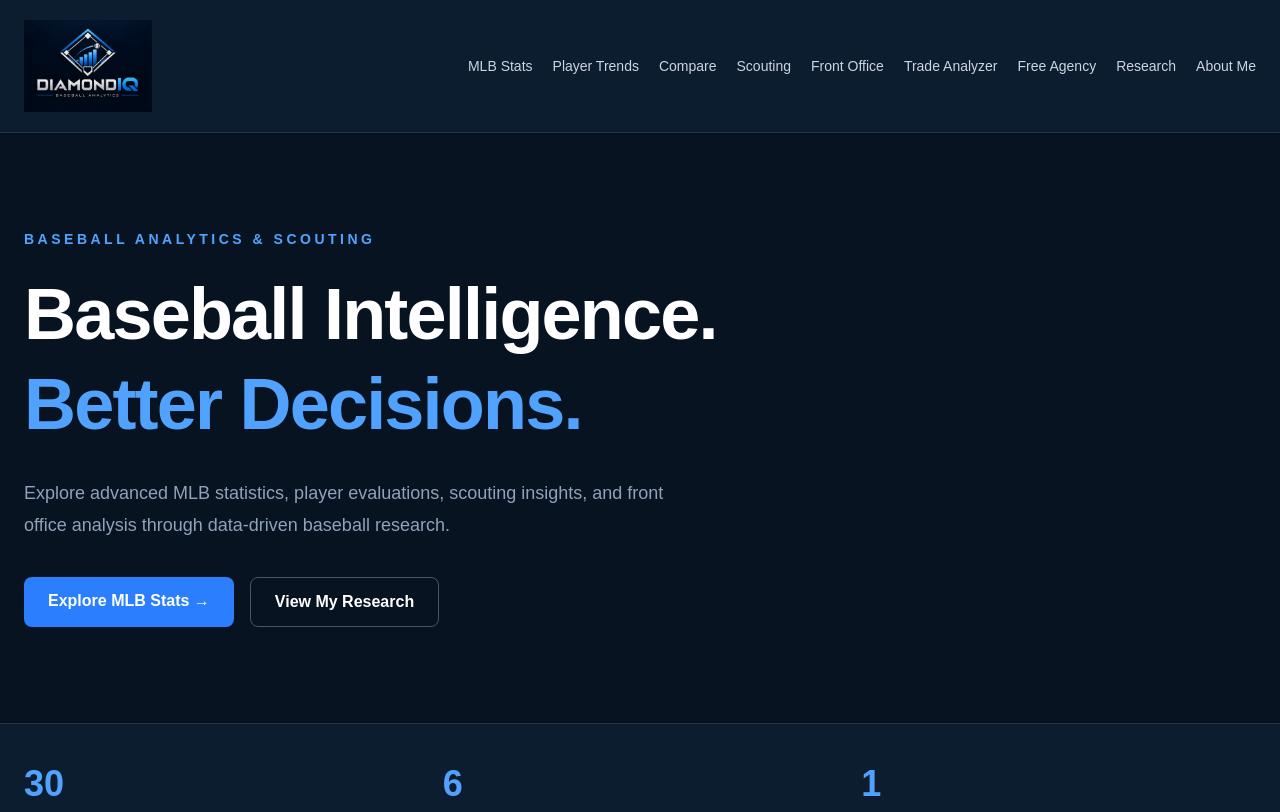
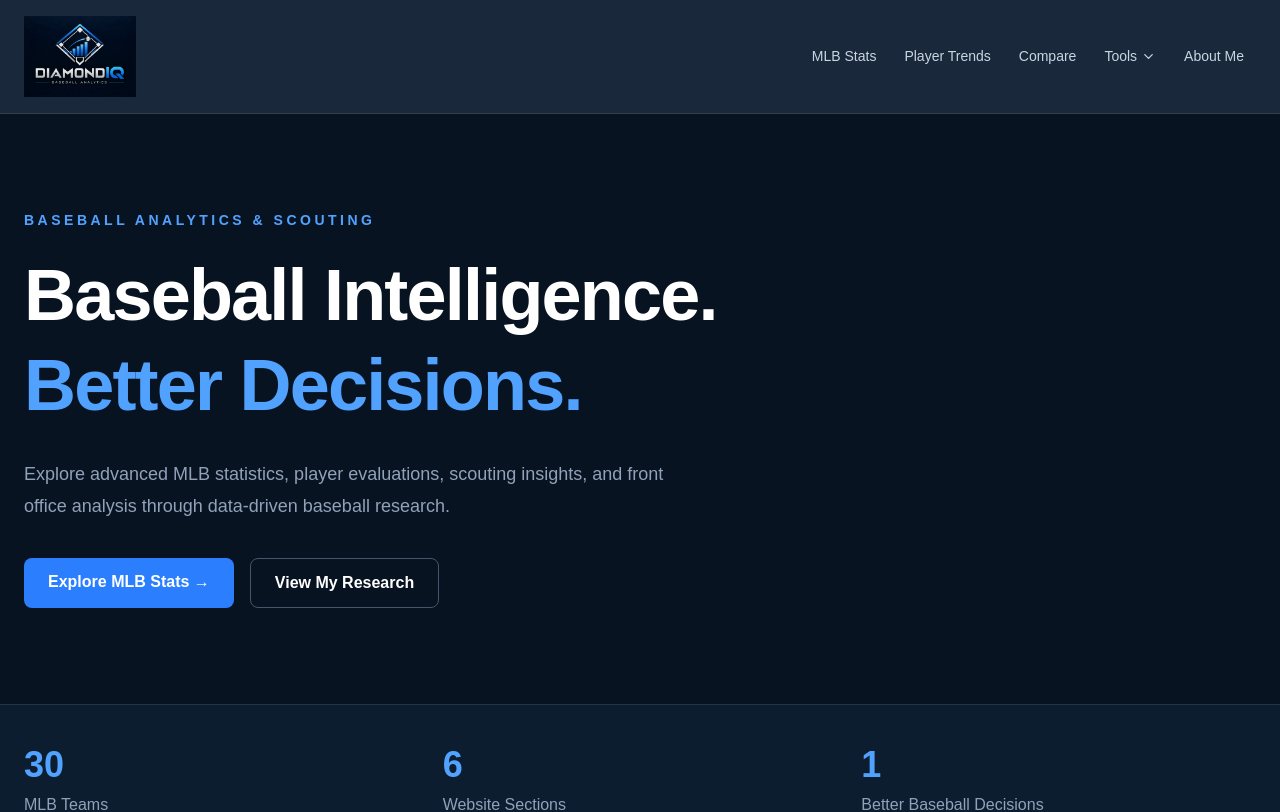
Before and after one commit to coreybann/DiamondIQ, a Next.js app: page / in a window 1280 px wide. Shown: the top 812 px of the page. Built offline with nearby package versions, Linux system fonts and the light colour scheme.

Commit message:
Redesign desktop navigation with Tools dropdown

```diff
--- /dev/null
+++ b/src/app/components/DesktopNav.tsx
@@ -0,0 +1,127 @@
+"use client";
+
+import Link from "next/link";
+import { usePathname } from "next/navigation";
+import { useState } from "react";
+import { ChevronDown } from "lucide-react";
+
+const primaryLinks = [
+  { label: "MLB Stats", href: "/stats" },
+  { label: "Player Trends", href: "/trends" },
+  { label: "Compare", href: "/compare" },
+];
+
+const toolLinks = [
+  { label: "Scouting", href: "/scouting" },
+  { label: "Front Office", href: "/front-office" },
+  { label: "Trade Analyzer", href: "/trade-analyzer" },
+  { label: "Free Agency", href: "/free-agency" },
+  { label: "Research", href: "/research" },
+];
+
+function isActive(pathname: string, href: string) {
+  return pathname === href || pathname.startsWith(`${href}/`);
+}
+
+export default function DesktopNav() {
+  const pathname = usePathname();
+  const [toolsOpen, setToolsOpen] = useState(false);
+  const toolsActive = toolLinks.some((item) =>
+    isActive(pathname, item.href)
+  );
+
+  const linkClass = (href: string) =>
+    `whitespace-nowrap rounded-lg px-3 py-2 text-sm transition-colors ${
+      isActive(pathname, href)
+        ? "bg-blue-500/10 font-semibold text-blue-400"
+        : "text-slate-300 hover:bg-white/5 hover:text-white"
+    }`;
+
+  return (
+    <nav className="mx-auto hidden w-full max-w-7xl items-center justify-between gap-6 px-6 py-4 md:flex">
+      <Link
+        href="/"
+        aria-label="DiamondIQ home"
+        className="flex shrink-0 items-center"
+      >
+        <img
+          src="/diamondiq-logo.png"
+          alt="DiamondIQ Baseball Analytics"
+          className="h-auto w-28"
+        />
+      </Link>
+
+      <div className="flex items-center gap-1">
+        {primaryLinks.map((item) => (
+          <Link
+            key={item.href}
+            href={item.href}
+            aria-current={pathname === item.href ? "page" : undefined}
+            className={linkClass(item.href)}
+          >
+            {item.label}
+          </Link>
+        ))}
+
+        <div className="relative">
+          <button
+            type="button"
+            aria-expanded={toolsOpen}
+            aria-haspopup="true"
+            onClick={() => setToolsOpen((open) => !open)}
+            onKeyDown={(event) => {
+              if (event.key === "Escape") setToolsOpen(false);
+            }}
+            className={`flex items-center gap-1 whitespace-nowrap rounded-lg px-3 py-2 text-sm transition-colors ${
+              toolsActive
+                ? "bg-blue-500/10 font-semibold text-blue-400"
+                : "text-slate-300 hover:bg-white/5 hover:text-white"
+            }`}
+          >
+            Tools
+            <ChevronDown
+              size={15}
+              className={`transition-transform ${toolsOpen ? "rotate-180" : ""}`}
+            />
+          </button>
+
+          {toolsOpen && (
+            <>
+              <button
+                type="button"
+                aria-label="Close tools menu"
+                className="fixed inset-0 z-40 cursor-default"
+                onClick={() => setToolsOpen(false)}
+              />
+              <div className="absolute right-0 top-full z-50 mt-2 w-56 rounded-xl border border-white/10 bg-[#102238] p-2 shadow-2xl">
+                {toolLinks.map((item) => (
+                  <Link
+                    key={item.href}
+                    href={item.href}
+                    onClick={() => setToolsOpen(false)}
+                    aria-current={pathname === item.href ? "page" : undefined}
+                    className={`block rounded-lg px-3 py-2.5 text-sm transition-colors ${
+                      isActive(pathname, item.href)
+                        ? "bg-blue-500/10 font-semibold text-blue-400"
+                        : "text-slate-300 hover:bg-white/5 hover:text-white"
+                    }`}
+                  >
+                    {item.label}
+                  </Link>
+                ))}
+              </div>
+            </>
+          )}
+        </div>
+
+        <Link
+          href="/about"
+          aria-current={pathname === "/about" ? "page" : undefined}
+          className={linkClass("/about")}
+        >
+          About Me
+        </Link>
+      </div>
+    </nav>
+  );
+}
--- a/src/app/layout.tsx
+++ b/src/app/layout.tsx
@@ -3,6 +3,7 @@ import type { Metadata } from "next";
 import { Geist, Geist_Mono } from "next/font/google";
 import "./globals.css";
 import MobileNav from "./components/MobileNav";
+import DesktopNav from "./components/DesktopNav";
 const geistSans = Geist({
   variable: "--font-geist-sans",
   subsets: ["latin"],
@@ -25,28 +26,8 @@ export default function RootLayout({ children }: LayoutProps<"/">) {
       className={`${geistSans.variable} ${geistMono.variable} h-full antialiased`}
     >
       <body className="min-h-full flex flex-col bg-[#081321] text-white">
-  <header className="border-b border-white/10 bg-[#0d1d30]">
-    <nav className="mx-auto flex max-w-7xl flex-wrap items-center justify-between gap-5 px-6 py-5">
-      <Link href="/" className="flex items-center">
-  <img
-    src="/diamondiq-logo.png"
-    alt="DiamondIQ Baseball Analytics"
-    className="w-32 h-auto"
-  />
-</Link>
-
-      <div className="flex flex-wrap gap-5 text-sm text-slate-300 max-md:hidden">
-        <Link href="/stats" className="hover:text-blue-400">MLB Stats</Link>
-        <Link href="/trends" className="hover:text-blue-400">Player Trends</Link>
-        <Link href="/compare" className="hover:text-blue-400">Compare</Link>
-        <Link href="/scouting" className="hover:text-blue-400">Scouting</Link>
-        <Link href="/front-office" className="hover:text-blue-400">Front Office</Link>
-        <Link href="/trade-analyzer" className="hover:text-blue-400">Trade Analyzer</Link>
-        <Link href="/free-agency" className="hover:text-blue-400">Free Agency</Link>
-        <Link href="/research" className="hover:text-blue-400">Research</Link>
-        <Link href="/about" className="hover:text-blue-400">About Me</Link>
-      </div>
-    </nav>
+  <header className="sticky top-0 z-40 border-b border-white/10 bg-[#0d1d30]/95 backdrop-blur-md">
+    <DesktopNav />
   </header>
 
   <div className="flex-1 pb-24 md:pb-0">
```
